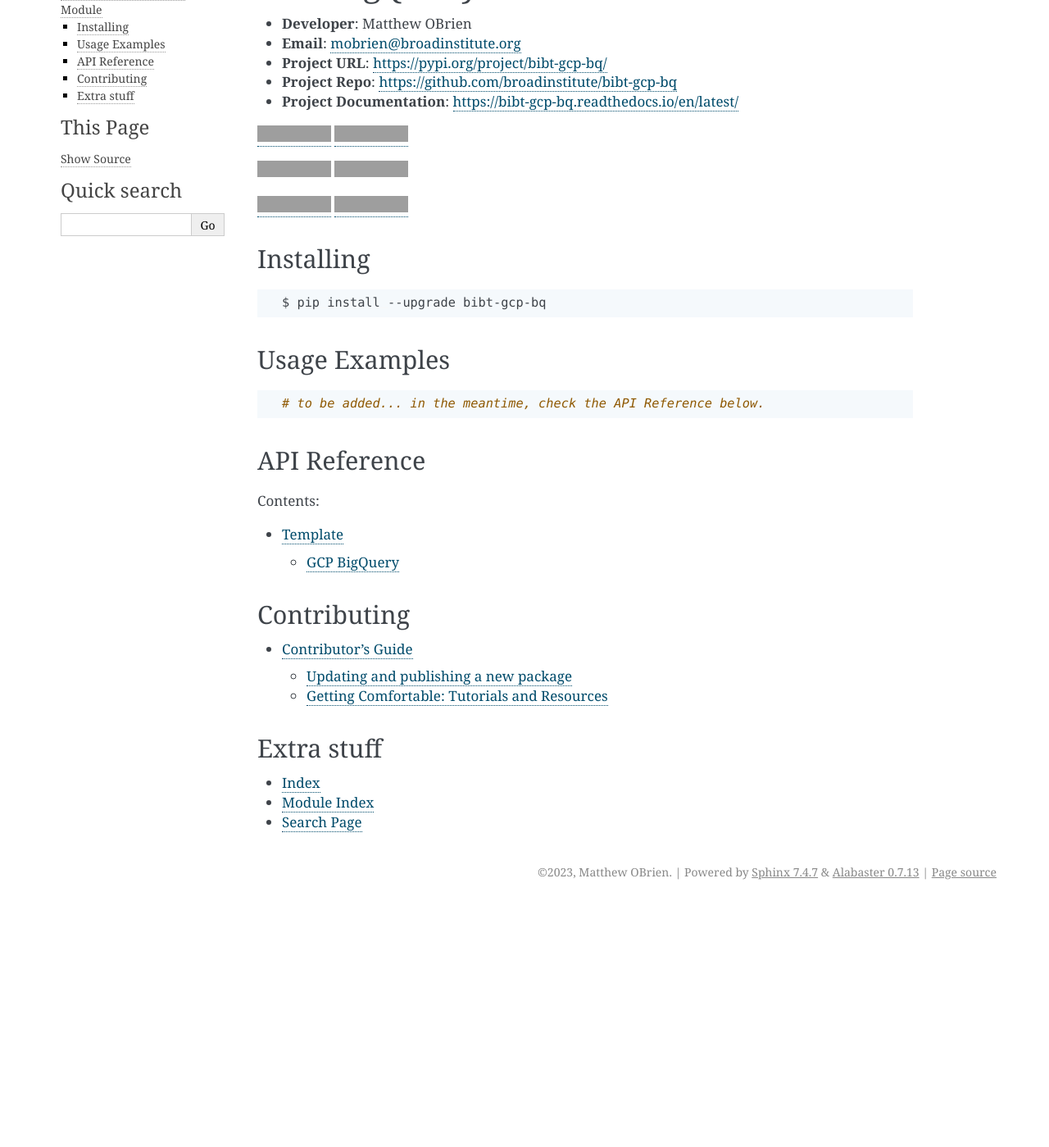
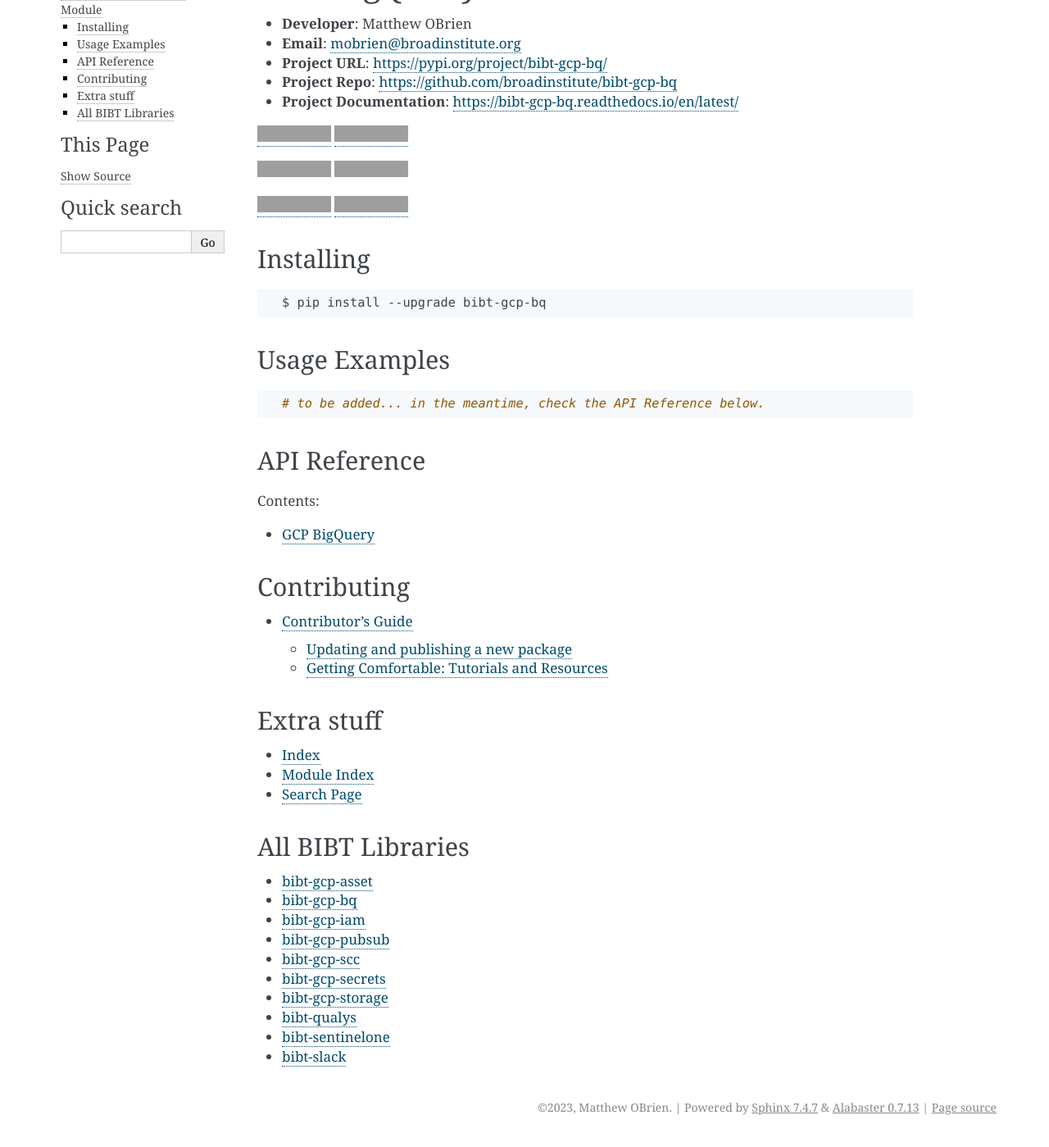
Before and after one commit to broadinstitute/bibt-gcp-bq, a Sphinx documentation site: the page built from docs/index.rst, in a window 1280 px wide and 1400 px high, scrolled down 135 px. Shown: the whole window at 82% size. Built offline with Sphinx 7.4.7, drawn with Linux system fonts in a browser that asks for light colours; the version number is read from the project's files by our own code; before the commit the page ends 1248 px from its top, so only the background shows below that; grey boxes are pictures that could not be loaded.

```diff
--- a/docs/index.rst
+++ b/docs/index.rst
@@ -65,3 +65,17 @@ Extra stuff
 * :ref:`genindex`
 * :ref:`modindex`
 * :ref:`search`
+
+All BIBT Libraries
+------------------
+
+- `bibt-gcp-asset <https://github.com/broadinstitute/bibt-gcp-asset>`_
+- `bibt-gcp-bq <https://github.com/broadinstitute/bibt-gcp-bq>`_
+- `bibt-gcp-iam <https://github.com/broadinstitute/bibt-gcp-iam>`_
+- `bibt-gcp-pubsub <https://github.com/broadinstitute/bibt-gcp-pubsub>`_
+- `bibt-gcp-scc <https://github.com/broadinstitute/bibt-gcp-scc>`_
+- `bibt-gcp-secrets <https://github.com/broadinstitute/bibt-gcp-secrets>`_
+- `bibt-gcp-storage <https://github.com/broadinstitute/bibt-gcp-storage>`_
+- `bibt-qualys <https://github.com/broadinstitute/bibt-qualys>`_
+- `bibt-sentinelone <https://github.com/broadinstitute/bibt-sentinelone>`_
+- `bibt-slack <https://github.com/broadinstitute/bibt-slack>`_
```
Also changed, not shown: other parts of docs/index.rst (+1 -1 lines), README.md (+13 -0 lines), docs/gcp-bq.rst (deleted, +0 -7 lines), requirements-dev.txt (+4 -3 lines), 1 other file.
